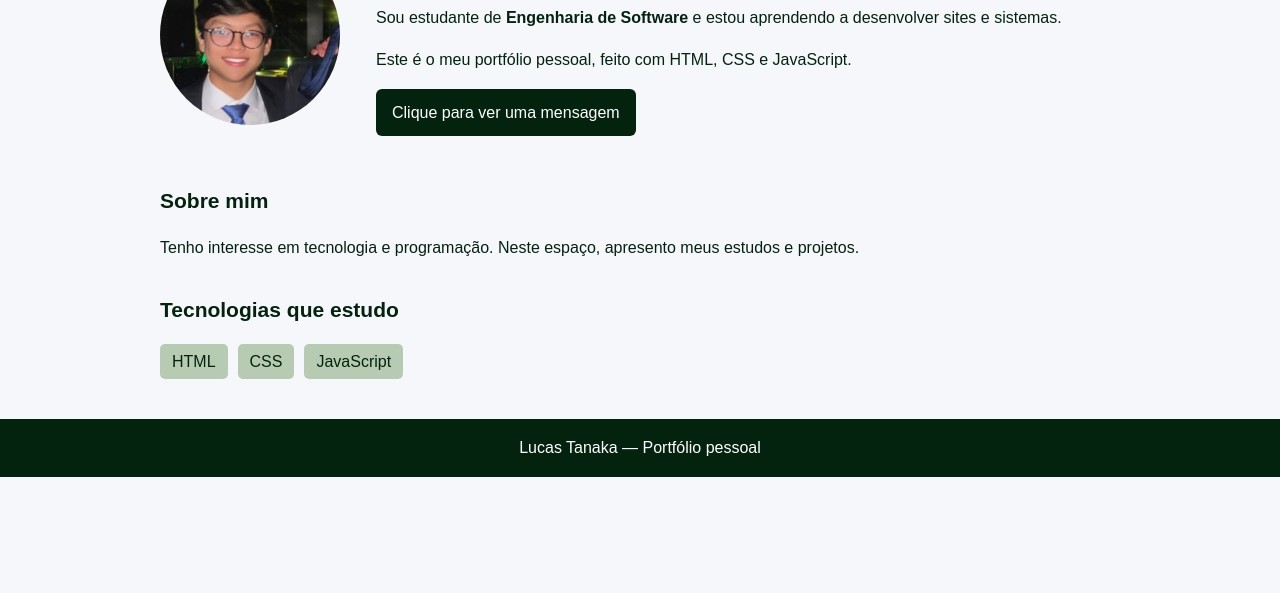
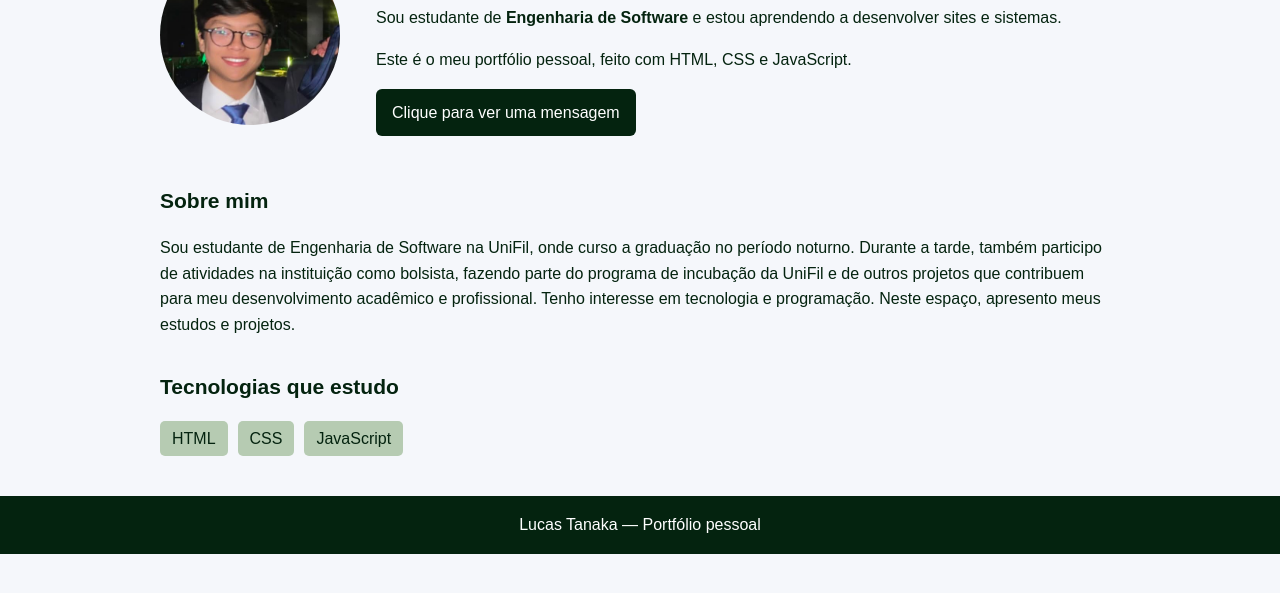
Before and after one commit to LucasTanaka05/portfolio-lucas-tanaka, a plain HTML site: page portfolio-lucas-tanaka/index.html in a window 1280 px wide. Shown: the part 189-782 px from the top of the page. Drawn offline with Linux system fonts and the light colour scheme.

Commit message:
Atualização do Sobre mim

```diff
--- a/portfolio-lucas-tanaka/index.html
+++ b/portfolio-lucas-tanaka/index.html
@@ -48,7 +48,19 @@
 
     <section class="secao">
       <h2>Sobre mim</h2>
-      <p>Tenho interesse em tecnologia e programação. Neste espaço, apresento meus estudos e projetos.</p>
+    <p>
+    Sou estudante de Engenharia de Software na UniFil,
+    onde curso a graduação no período noturno.
+
+    Durante a tarde, também participo de atividades
+    na instituição como bolsista, fazendo parte do
+    programa de incubação da UniFil e de outros projetos
+    que contribuem para meu desenvolvimento acadêmico
+    e profissional.
+
+    Tenho interesse em tecnologia e programação.
+    Neste espaço, apresento meus estudos e projetos.
+</p>
     </section>
 
     <section class="secao">
```
